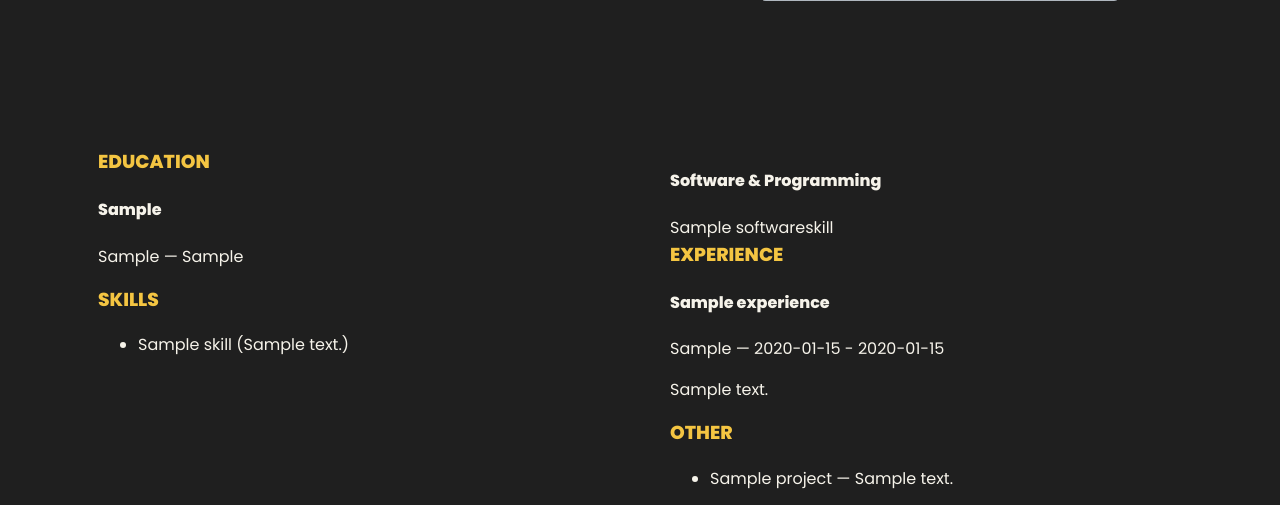
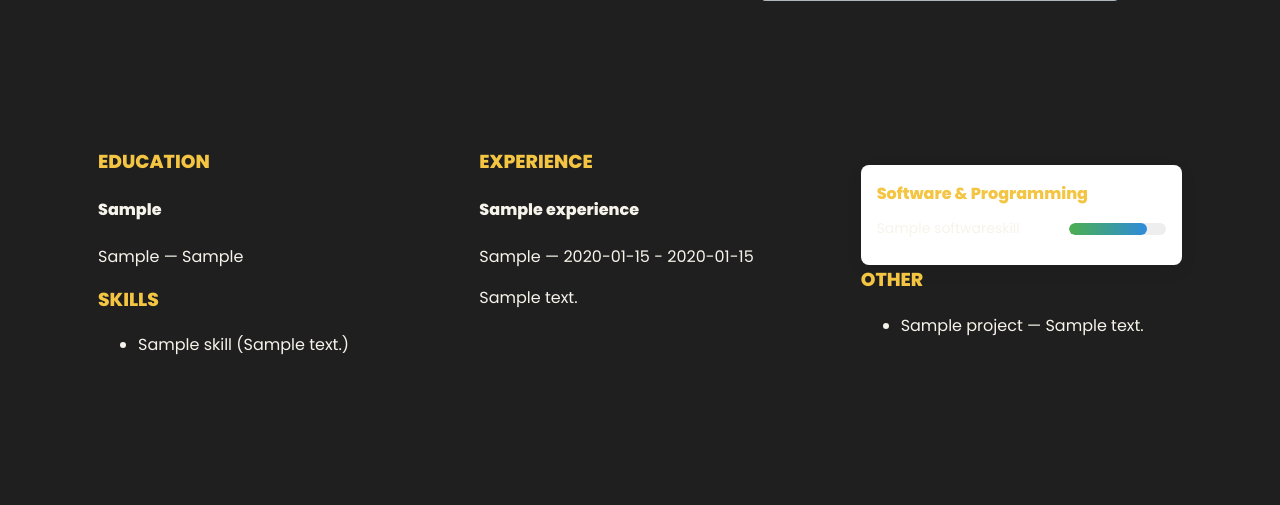
Before and after one commit to szilve60/resume, a Django app: page / in a window 1280 px wide. Shown: the part 646-1151 px from the top of the page. After the commit the page ends 1001 px from the top, so only its background shows below. Run offline with Django 4.2, Linux system fonts and the light colour scheme; tables that the repository leaves empty hold one stand-in row (values such as "Sample post"); grey boxes marked "Sample" are stand-in pictures.

Commit message:
Three-column layout; move SoftwareSkill into separate right column; style skill title and bars

```diff
--- a/resume/static/css/style.css
+++ b/resume/static/css/style.css
@@ -76,3 +76,48 @@ main{display:block}
   .profile{width:180px;height:220px}
   .content-grid{flex-direction:column}
 }
+
+/* Skill card styles (moved here to ensure correct loading order) */
+.skill-card {
+  background: #fff;
+  border-radius: 8px;
+  padding: 16px;
+  box-shadow: 0 6px 18px rgba(18,22,26,0.06);
+  margin-top: 18px;
+}
+.skill-card > h4 {
+  margin: 0 0 12px 0;
+  font-size: 16px;
+  color: var(--accent);
+}
+.skill-row {
+  display: flex;
+  align-items: center;
+  gap: 12px;
+  margin-bottom: 10px;
+}
+.skill-name {
+  width: 180px;
+  font-size: 14px;
+  color: var(--text);
+}
+.skill-bar-wrap {
+  flex: 1;
+  background: #eee;
+  border-radius: 999px;
+  height: 12px;
+  overflow: hidden;
+}
+.skill-bar {
+  width: 0;
+  height: 100%;
+  border-radius: 999px;
+  background: linear-gradient(90deg, #4caf50, #2e8bdb);
+  animation: fill 900ms cubic-bezier(.2,.8,.2,1) forwards;
+}
+@keyframes fill {
+  to { width: var(--target, 40%); }
+}
+@media (max-width: 720px) {
+  .skill-name { width: 120px; font-size: 13px; }
+}
```
Also changed, not shown: resume/templates/home.html (+16 -14 lines).
